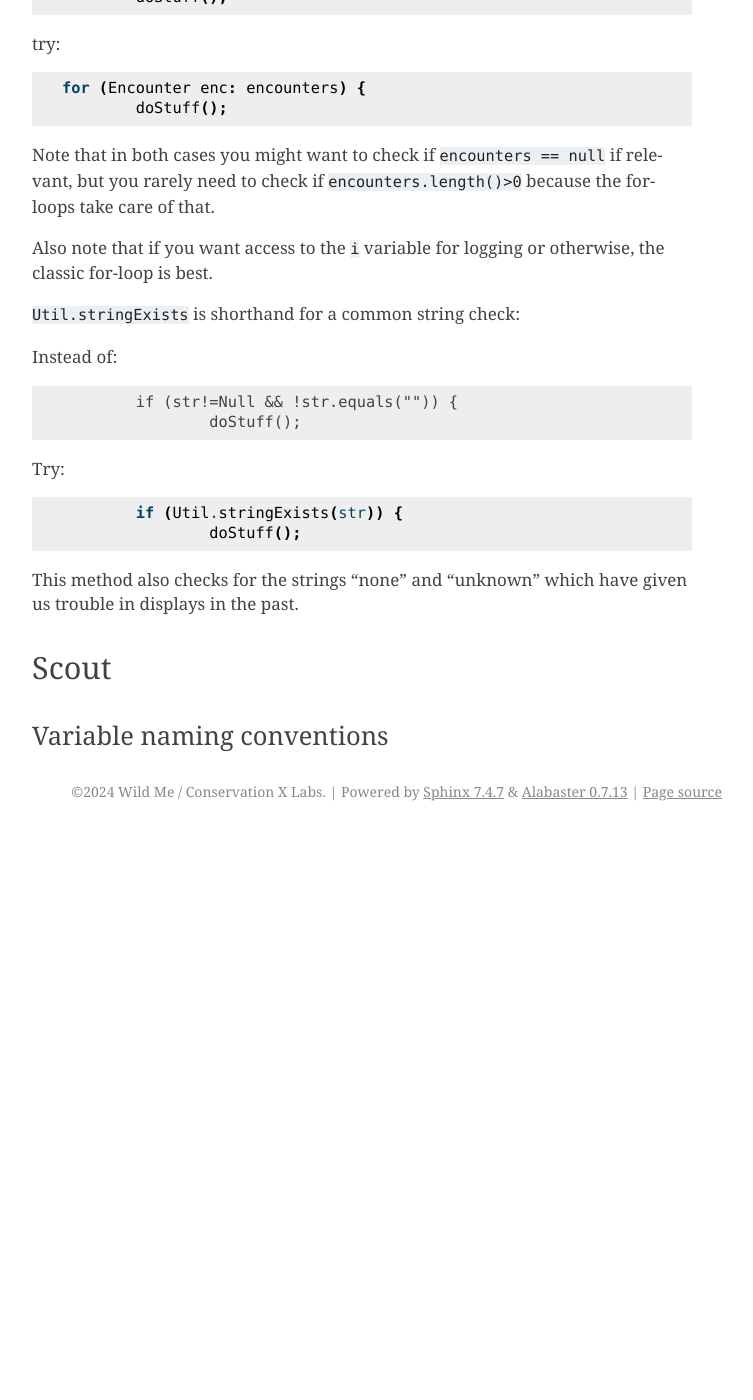
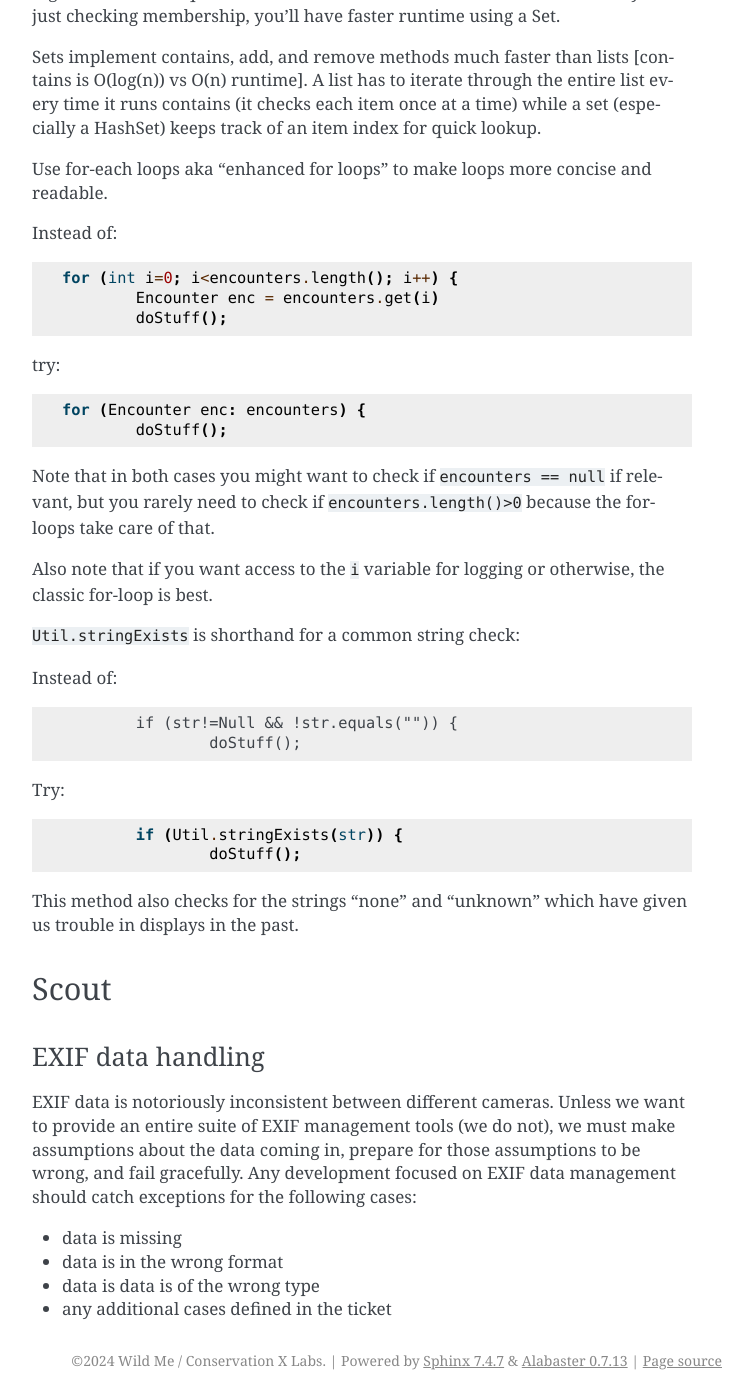
Before and after one commit to WildMeOrg/wildbook-docs, a Sphinx documentation site: the page built from docs/code_guide.md, in a window 1280 px wide and 1400 px high, scrolled down 3401 px. Shown: the whole window, without its empty margins (388-1141 px from the left). Built offline with Sphinx 7.4.7, drawn with Linux system fonts in a browser that asks for light colours; before the commit the page ends 4232 px from its top, so only the background shows below that; some of the changed text lies outside the part shown.

Commit message:
exif, modernization, custom code notes
we have added guidance in response to recent development efforts regarding:
- custom code
- exif data
- modernization effort resulting in duplicate code (and finding existing duplicate code!)

```diff
--- a/docs/code_guide.md
+++ b/docs/code_guide.md
@@ -1,7 +1,8 @@
 # Code Contribition Guideline
 
 ## General
-DRY Principle: Do Not Repeat Yourself. Avoid code duplication by reusing components, functions, and styles. This not only minimizes the codebase but also simplifies maintenance and updates.
+* DRY Principle: Do Not Repeat Yourself. Avoid code duplication by reusing components, functions, and styles. This not only minimizes the codebase but also simplifies maintenance and updates.
+* If you are adding code that will be custom to a single platform, the feature needs to be approved by the Wild Me team. If approved, add all custom code in a block at the bottom of the page to prevent merge conflicts.
 
 ### Dependencies
 We use dependabot for dependency management; however, due to inconsistencies in semantic versioning and behavioral changes in packages supporting machine learning, we do system testing for all PRs suggested by dependabot. If you want to update or add a new dependency, contact the Wild Me team to discuss the changes before submitting a PR.
@@ -22,6 +23,13 @@
 * Don’t use single-letter variable names (no matter how temporary you think the code is)
 * Code should be clear enough to speak for itself without comments, but use your judgement on if a comment is necessary
 * Code for clarity rather than for efficiency (one-liners are cool, but not at the expense of future obfuscation)
+
+### Notes during modernization
+Because we are transitioning between tech stacks, there are some places where code is weird or where duplicate effort is necessary to maintain user experience.
+* If updating the header, you will need to update:
+  * `header.jsp`
+  * `header.jsx`
+  * `servletResponseTemplate.htm`
 
 ### React
 * _Prefer Bootstrap Classes_: Always use Bootstrap's utility classes for styling when possible. This ensures consistency across the project and leverages Bootstrap's responsive features. Only use custom CSS or inline styles when the desired styling cannot be achieved with Bootstrap.
@@ -128,4 +136,9 @@
 
 ## Scout
 
-### Variable naming conventions
+### EXIF data handling
+EXIF data is notoriously inconsistent between different cameras. Unless we want to provide an entire suite of EXIF management tools (we do not), we must make assumptions about the data coming in, prepare for those assumptions to be wrong, and fail gracefully. Any development focused on EXIF data management should catch exceptions for the following cases:
+* data is missing
+* data is in the wrong format
+* data is data is of the wrong type
+* any additional cases defined in the ticket
```
